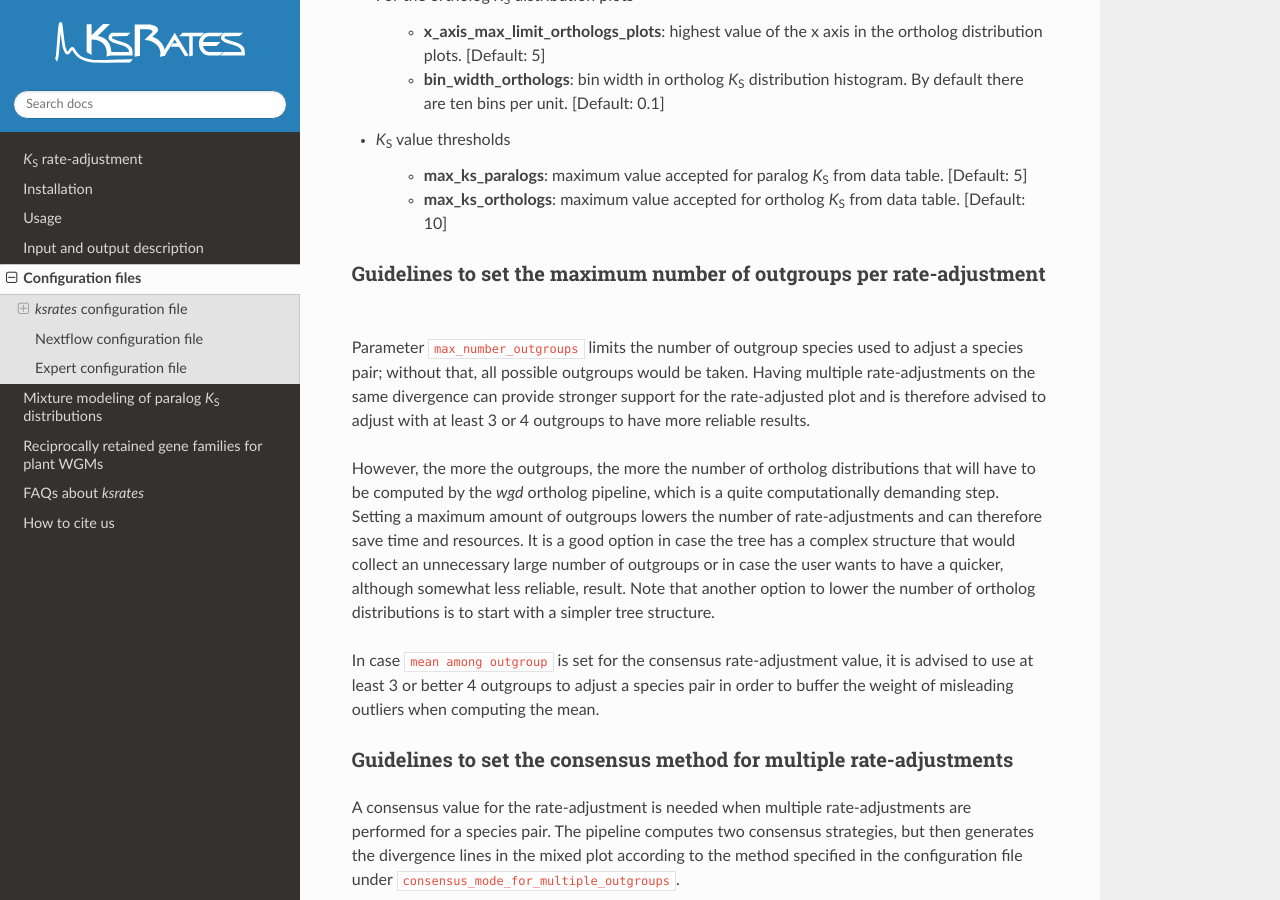
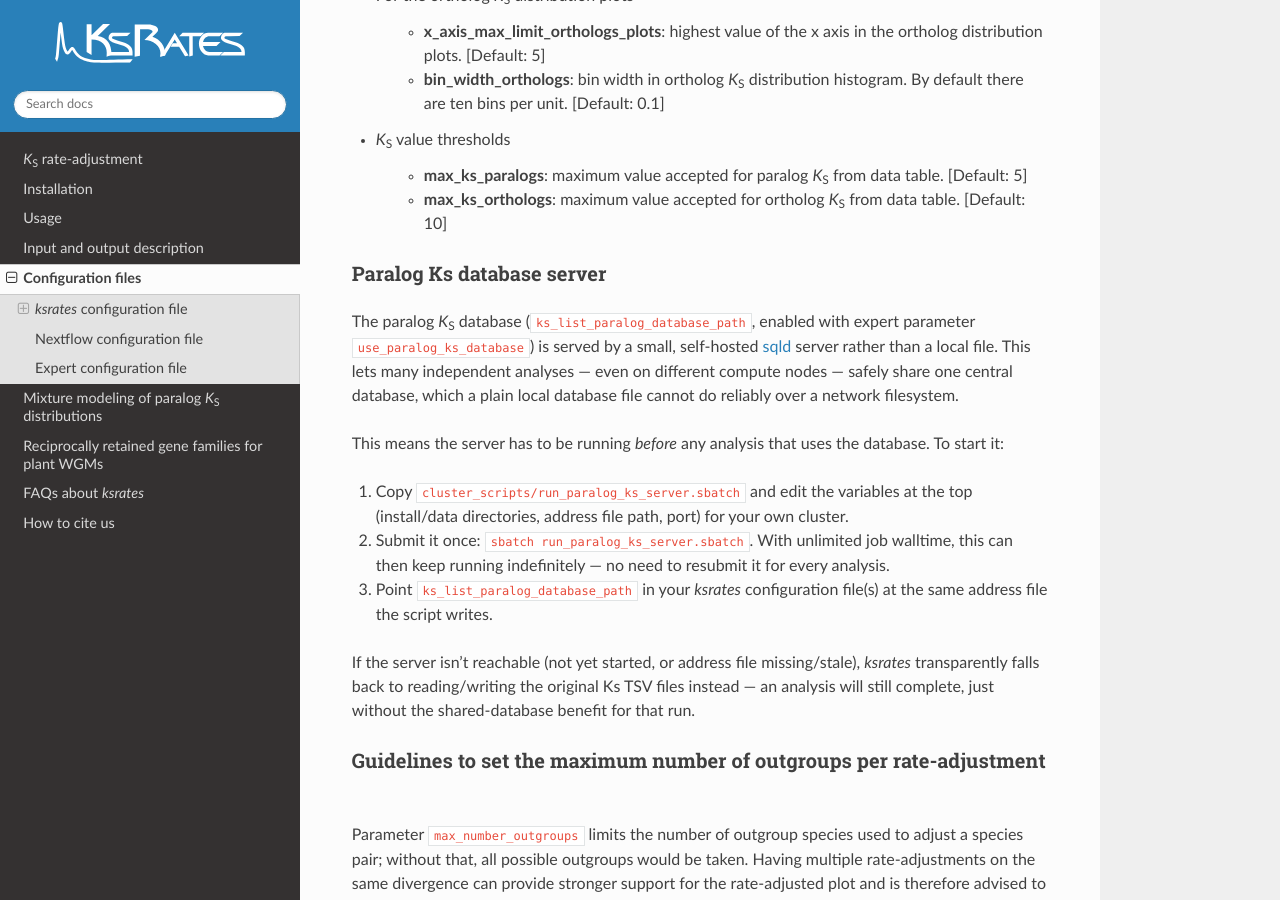
Before and after one commit to VIB-PSB/ksrates, a Sphinx documentation site: the page built from docs/configuration.rst, in a window 1280 px wide and 900 px high, scrolled down 2961 px. Built offline with Sphinx 7.4.7 and the Read the Docs theme 3.1.0, drawn with Linux system fonts in a browser that asks for light colours.

Commit message:
Add server script to launch sqld database

```diff
--- a/docs/configuration.rst
+++ b/docs/configuration.rst
@@ -111,6 +111,28 @@ The [PARAMETERS] section includes:
     * **max_ks_paralogs**: maximum value accepted for paralog *K*:sub:`S` from data table. [Default: 5]
     * **max_ks_orthologs**: maximum value accepted for ortholog *K*:sub:`S` from data table. [Default: 10]
 
+
+Paralog Ks database server
+---------------------------
+
+The paralog *K*:sub:`S` database (``ks_list_paralog_database_path``, enabled with expert parameter
+``use_paralog_ks_database``) is served by a small, self-hosted `sqld <https://github.com/tursodatabase/libsql>`__
+server rather than a local file. This lets many independent analyses — even on different compute
+nodes — safely share one central database, which a plain local database file cannot do reliably
+over a network filesystem.
+
+This means the server has to be running *before* any analysis that uses the database. To start it:
+
+1. Copy ``cluster_scripts/run_paralog_ks_server.sbatch`` and edit the variables at the top
+   (install/data directories, address file path, port) for your own cluster.
+2. Submit it once: ``sbatch run_paralog_ks_server.sbatch``. With unlimited job walltime, this can
+   then keep running indefinitely — no need to resubmit it for every analysis.
+3. Point ``ks_list_paralog_database_path`` in your *ksrates* configuration file(s) at the same
+   address file the script writes.
+
+If the server isn't reachable (not yet started, or address file missing/stale), *ksrates*
+transparently falls back to reading/writing the original Ks TSV files instead — an analysis will
+still complete, just without the shared-database benefit for that run.
 
 Guidelines to set the maximum number of outgroups per rate-adjustment
 ---------------------------------------------------------------------
```
Also changed, not shown: 1 other file.
